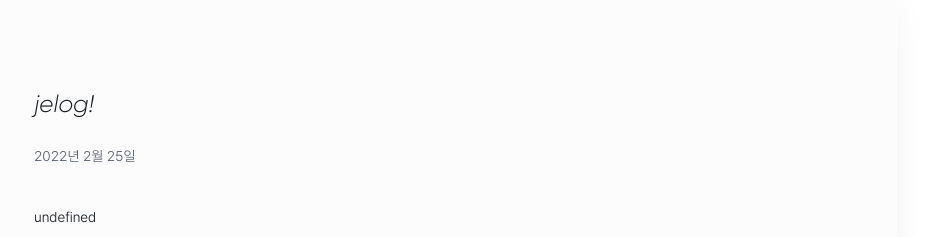
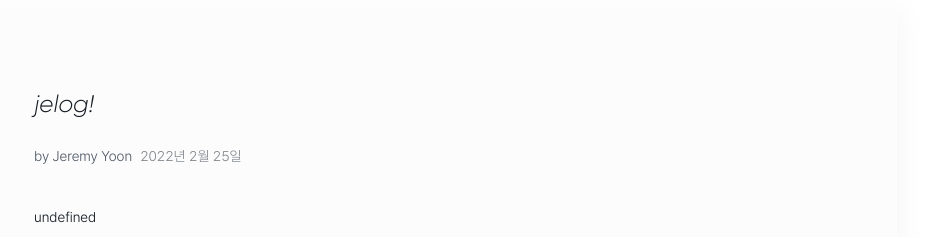
Before and after one commit to jeremy-yoon/jeremy_yoon-client, a Next.js app: page /post/1/LeftContainer in a window 1280 px wide. Shown: the top 237 px of the page, without its empty margins (127-1054 px from the left). Built offline with nearby package versions, Linux system fonts and the light colour scheme; no server answers.

Commit message:
작성자 추가 및 제목 디자인 변경'

```diff
--- a/src/components/styled-components/StyledText.tsx
+++ b/src/components/styled-components/StyledText.tsx
@@ -171,7 +171,7 @@
 `;
 const h2 = css`
   font-weight: 600;
-  font-size: min(7.5vw, 38px);
+  font-size: min(7.5vw, 42px);
   line-height: 1.4;
 `;
 const h3 = css`
--- a/src/pages/post/[id]/LeftContainer/index.tsx
+++ b/src/pages/post/[id]/LeftContainer/index.tsx
@@ -77,12 +77,17 @@
         <S.Wrapper>
           <MainLogo />
           <Sv col>
-            <St h2 g0 title>
+            <St h2 g0 title weight={400}>
               {post?.title}
             </St>
-            <St b2 g3 mt={8}>
-              {moment(post?.create_date).format("YYYY년 M월 D일")}
-            </St>
+            <Sv row mt={8}>
+              <St b2 g3 mr={8}>
+                by Jeremy Yoon
+              </St>
+              <St b2 g4>
+                {moment(post?.create_date).format("YYYY년 M월 D일")}
+              </St>
+            </Sv>
           </Sv>
           <Sv mt={40}>
             {post?.represent_image && (
--- a/src/styles/colors.tsx
+++ b/src/styles/colors.tsx
@@ -13,8 +13,8 @@
   g1: getMode() ? "#FAFAFA" : "#28323C",
   g2: getMode() ? "#F1F1F1" : "#374553",
   g3: getMode() ? "#E6E6E6" : "#525c68",
-  g4: getMode() ? "#d9d9d9" : "#afb6bd",
-  g5: getMode() ? "#9E9E9E" : "#E3E5EA",
+  g4: getMode() ? "#d9d9d9" : "#82888e",
+  g5: getMode() ? "#9E9E9E" : "#c9cbd2",
   g6: getMode() ? "#606060" : "#F1F3F8",
   g7: getMode() ? "#3A3A3A" : "#FAFBFC",
   g8: getMode() ? "#3A3A3A" : "#fcfcfc",
```
